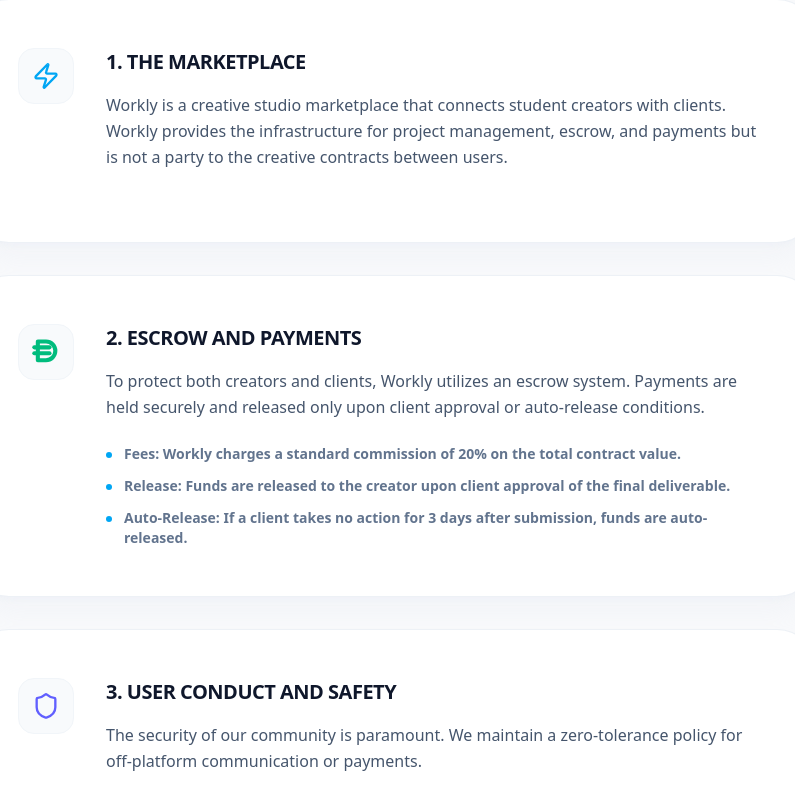
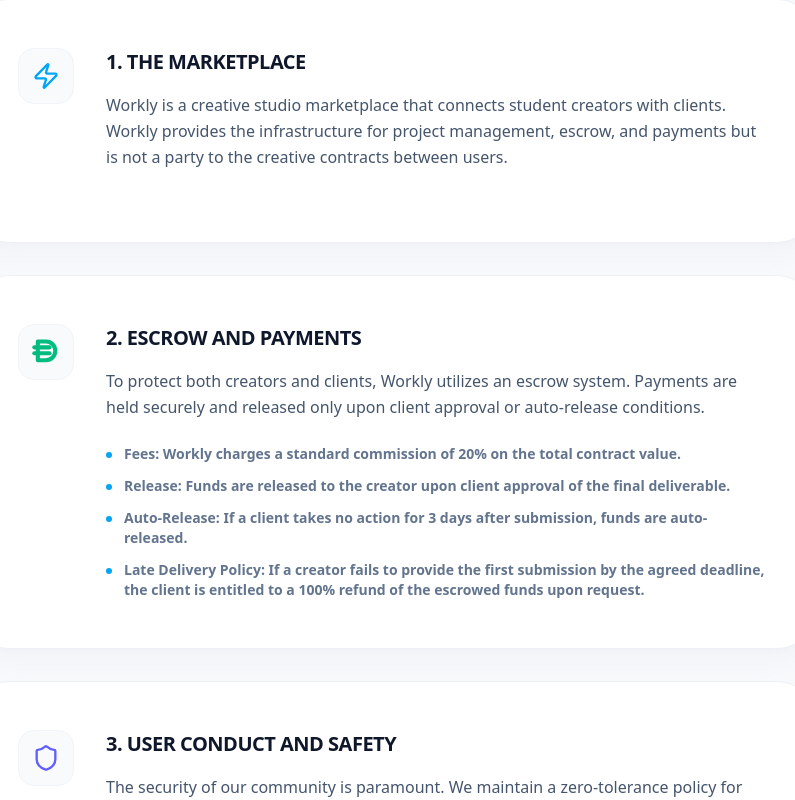
Before and after one commit to SEBRAHEIM/workly2, a Next.js app: page /terms in a window 1280 px wide. Shown: the part 370-1170 px from the top of the page, without its empty margins (247-1042 px from the left). Built offline with nearby package versions, Linux system fonts and the light colour scheme.

Commit message:
feat: add late delivery refund policy and vercel cron configuration

```diff
--- a/app/terms/page.tsx
+++ b/app/terms/page.tsx
@@ -21,7 +21,8 @@ export default function TermsPage() {
             bullets: [
                 "Fees: Workly charges a standard commission of 20% on the total contract value.",
                 "Release: Funds are released to the creator upon client approval of the final deliverable.",
-                "Auto-Release: If a client takes no action for 3 days after submission, funds are auto-released."
+                "Auto-Release: If a client takes no action for 3 days after submission, funds are auto-released.",
+                "Late Delivery Policy: If a creator fails to provide the first submission by the agreed deadline, the client is entitled to a 100% refund of the escrowed funds upon request."
             ]
         },
         {
```
Also changed, not shown: vercel.json (added).
